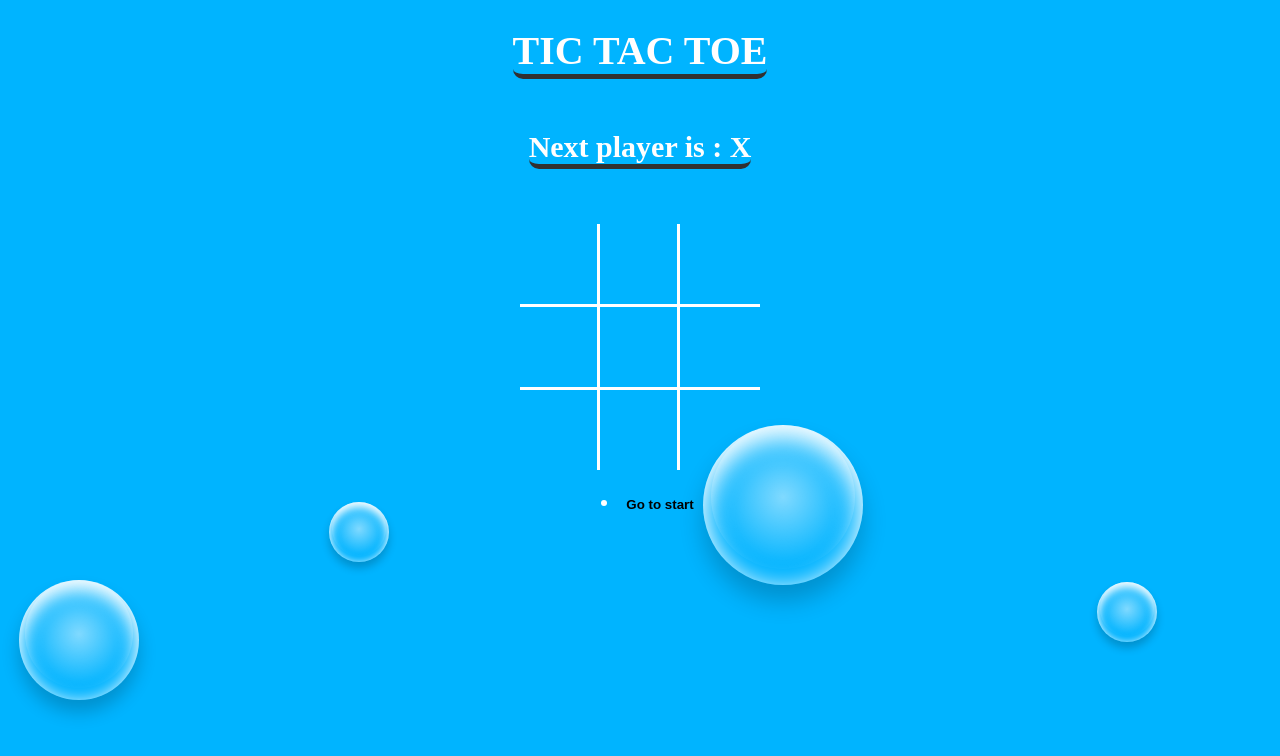
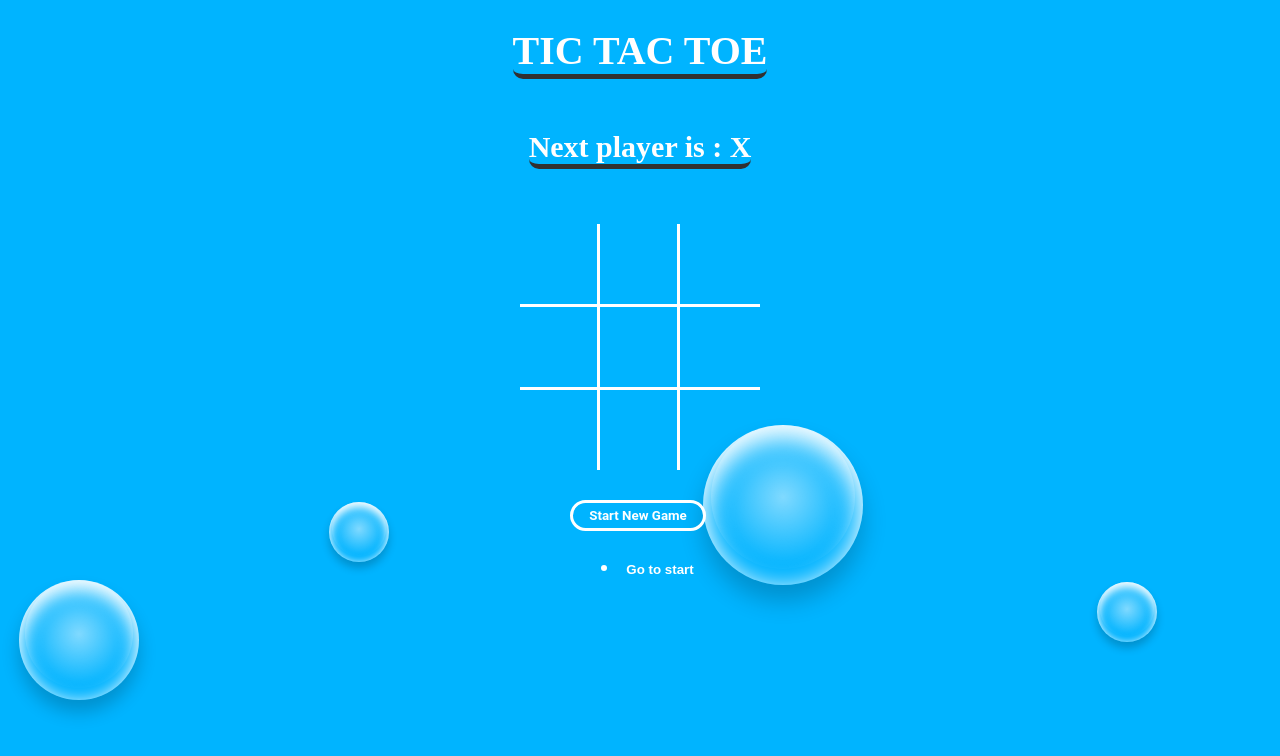
Before and after one commit to RohanM-12/tictactoe, a React (Vite) app: page / in a window 1280 px wide. Shown: the top 756 px of the page. Built offline with nearby package versions, Linux system fonts and the light colour scheme.

Commit message:
added stying for game winner blocks

```diff
--- a/src/App.jsx
+++ b/src/App.jsx
@@ -7,10 +7,10 @@ import { calculateWinner } from './helper';
 import History from './Components/History';
 import StatusMessage from './Components/StatusMessage';
 
+const NEW_GAME = [{ board: Array(9).fill(null), isXNext: true }];
+
 const App = () => {
-  const [history, setHistory] = useState([
-    { board: Array(9).fill(null), isXNext: true },
-  ]);
+  const [history, setHistory] = useState(NEW_GAME);
 
   const [currentMove, setCurrentMove] = useState(0);
 
@@ -18,7 +18,7 @@ const App = () => {
 
   // const [isXNext, setIsXNext] = useState(false);
 
-  const winner = calculateWinner(current.board);
+  const { winner, win_Combination } = calculateWinner(current.board);
 
   const handleSquareClick = position => {
     if (current.board[position]) {
@@ -47,13 +47,25 @@ const App = () => {
     setCurrentMove(move);
   };
 
+  const onNewGame = () => {
+    setHistory(NEW_GAME);
+    setCurrentMove(0);
+  };
+
   return (
     <>
       <div className="app">
         <h1 className="heading">TIC TAC TOE</h1>
         {/* <h2 className="heading">{message}</h2> */}
         <StatusMessage winner={winner} current={current} />
-        <Board board={current.board} handleSquareClick={handleSquareClick} />
+        <Board
+          board={current.board}
+          handleSquareClick={handleSquareClick}
+          win_Combination={win_Combination}
+        />
+        <button className="newGameBtn" type="button" onClick={onNewGame}>
+          Start New Game
+        </button>
         <History history={history} moveTo={moveTo} currentMove={currentMove} />
         <div id="background-wrap">
           <div class="bubble x1"></div>
--- a/src/Components/Board.jsx
+++ b/src/Components/Board.jsx
@@ -2,12 +2,14 @@ import React from 'react';
 
 import Square from './Square';
 
-function Board({ board, handleSquareClick }) {
+function Board({ board, handleSquareClick, win_Combination }) {
   const renderSquare = position => {
+    const isWinningSquare = win_Combination.includes(position);
     return (
       <Square
         value={board[position]}
         onClick={() => handleSquareClick(position)}
+        isWinningSquare={isWinningSquare}
       />
     );
   };
--- a/src/Components/History.jsx
+++ b/src/Components/History.jsx
@@ -10,6 +10,7 @@ function History({ history, moveTo, currentMove }) {
               <button
                 style={{
                   fontWeight: move === currentMove ? 'bold' : 'normal',
+                  color: 'white',
                 }}
                 type="button"
                 onClick={() => {
--- a/src/Components/Square.jsx
+++ b/src/Components/Square.jsx
@@ -1,8 +1,17 @@
 import React from 'react';
 
-const Square = ({ value, onClick }) => {
+const Square = ({ value, onClick, isWinningSquare }) => {
   return (
-    <button type="button" className="square" onClick={onClick}>
+    <button
+      style={{
+        color: isWinningSquare ? 'white' : 'black',
+        fontWeight: isWinningSquare ? 'bolder' : 'normal',
+        fontFamily: 'cursive',
+      }}
+      type="button"
+      className="square"
+      onClick={onClick}
+    >
       {value}
     </button>
   );
--- a/src/Components/styles/root.style.scss
+++ b/src/Components/styles/root.style.scss
@@ -18,7 +18,26 @@ button {
     cursor: pointer;
   }
 }
-
+.newGameBtn {
+  display: inline-block;
+  padding: 0.35em 1.2em;
+  border: 3px solid #ffffff;
+  margin: 0 0.3em 0.3em 0;
+  border-radius: 0.12em;
+  box-sizing: border-box;
+  text-decoration: none;
+  font-family: 'Roboto', sans-serif;
+  font-weight: bold;
+  color: #ffffff;
+  text-align: center;
+  transition: all 0.2s;
+  margin-top: 30px;
+  border-radius: 40px;
+}
+.newGameBtn:hover {
+  color: $blue;
+  background-color: #ffffff;
+}
 .heading {
   font-family: cursive;
   color: #fffefe;
--- a/src/helper.jsx
+++ b/src/helper.jsx
@@ -12,8 +12,15 @@ export function calculateWinner(squares) {
   for (let i = 0; i < lines.length; i++) {
     const [a, b, c] = lines[i];
     if (squares[a] && squares[a] === squares[b] && squares[a] === squares[c]) {
-      return squares[a];
+      //  return squares[a];
+      return {
+        winner: squares[a],
+        win_Combination: lines[i],
+      };
     }
   }
-  return null;
+  return {
+    winner: null,
+    win_Combination: [],
+  };
 }
```
